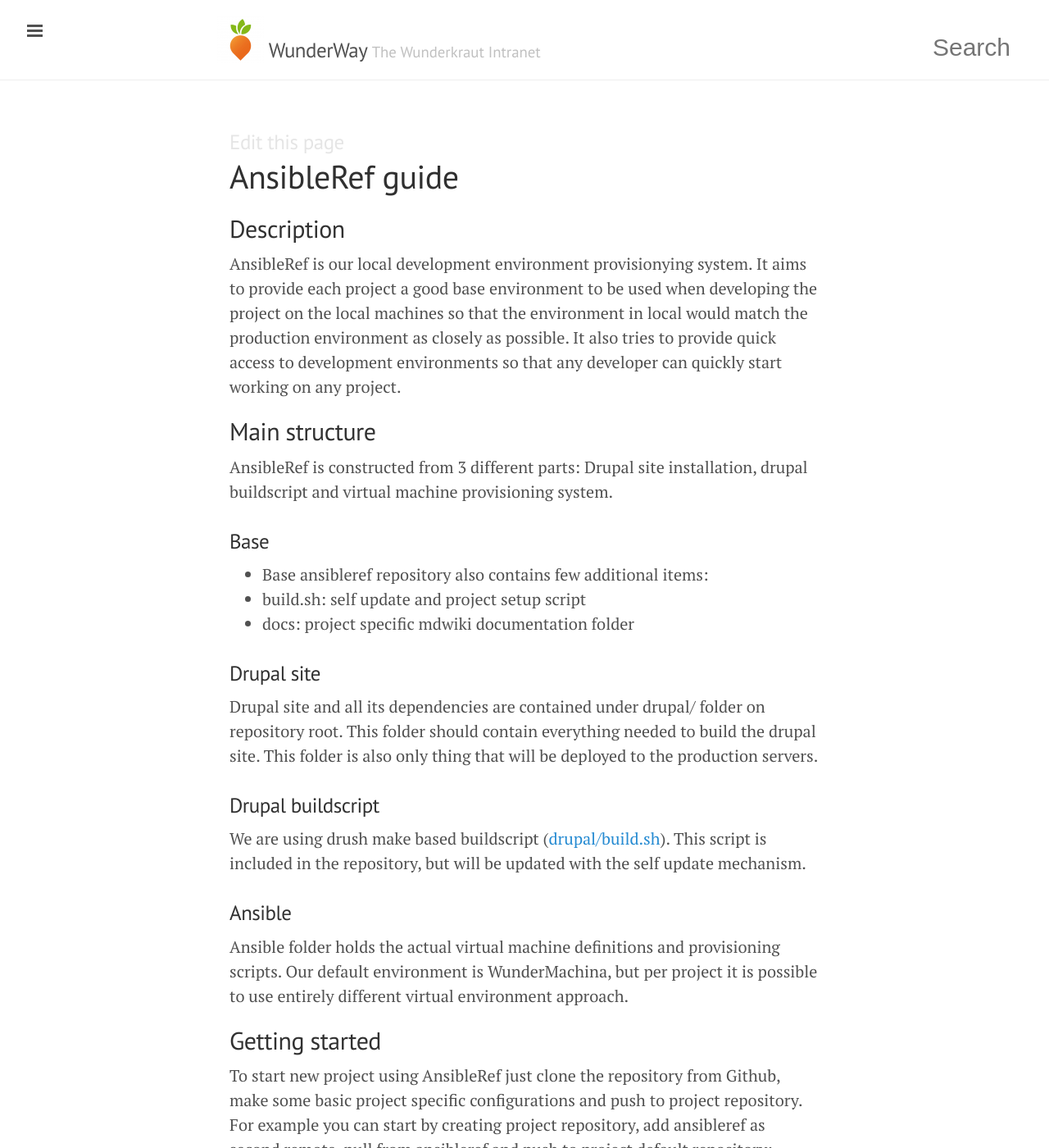
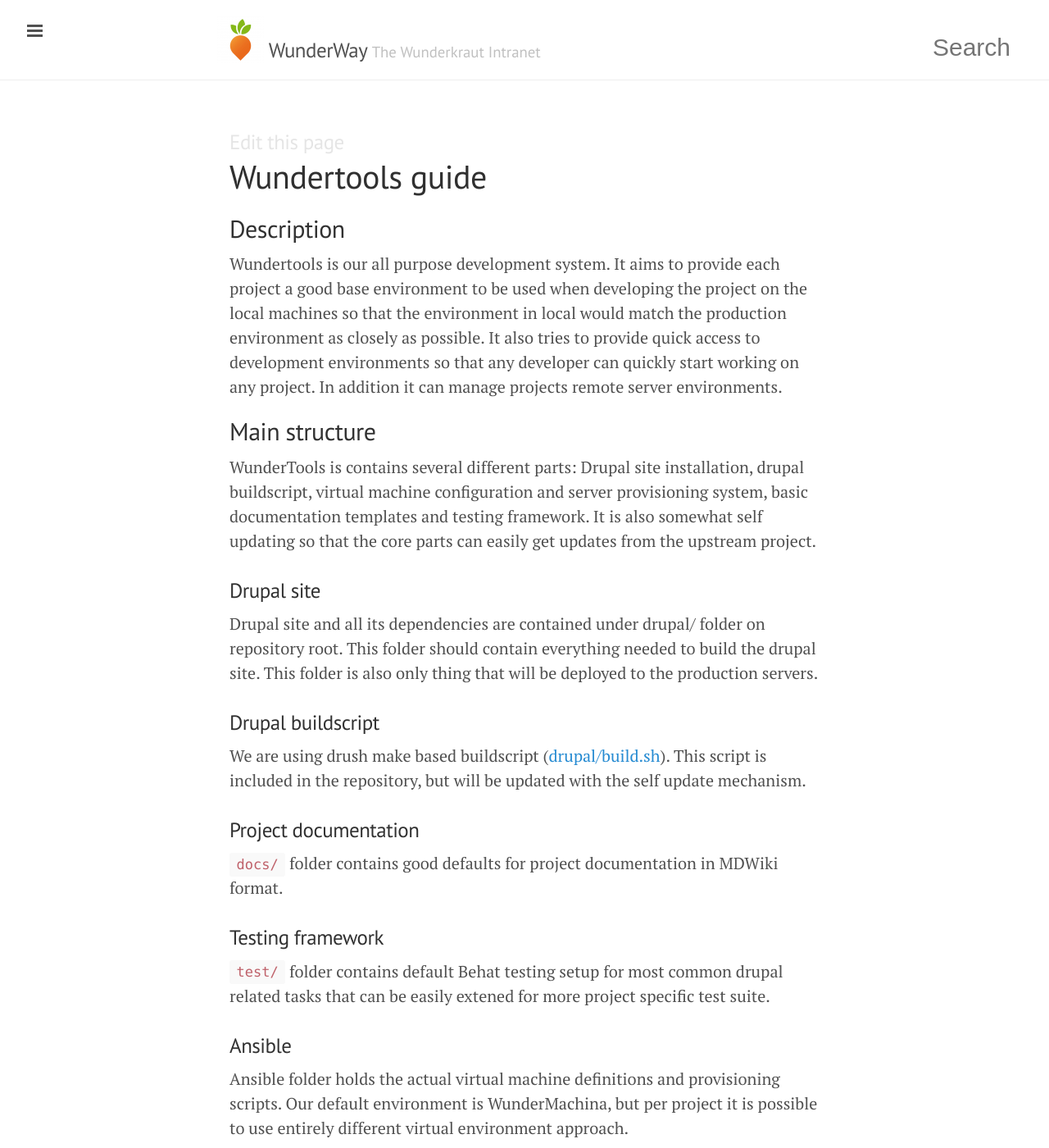
Before and after one commit to tormi/WunderWay, a Jekyll site: the page built from delivering-projects/wundertools-guide.md, in a window 1280 px wide and 1400 px high. Shown: the whole window at 82% size. Built offline with Jekyll 4.4.1, drawn with Linux system fonts in a browser that asks for light colours; nearby versions of some CDN libraries; some of the changed text lies outside the part shown.

Commit message:
Update guide for WunderTools.

````diff
--- a/delivering-projects/wundertools-guide.md
+++ b/delivering-projects/wundertools-guide.md
@@ -3,19 +3,14 @@
 section: how
 categories: Admin
 tags:
-title: AnsibleRef guide
+title: Wundertools guide
 ---
 
 ## Description
-AnsibleRef is our local development environment provisionying system. It aims to provide each project a good base environment to be used when developing the project on the local machines so that the environment in local would match the production environment as closely as possible. It also tries to provide quick access to development environments so that any developer can quickly start working on any project.
+Wundertools is our all purpose development system. It aims to provide each project a good base environment to be used when developing the project on the local machines so that the environment in local would match the production environment as closely as possible. It also tries to provide quick access to development environments so that any developer can quickly start working on any project. In addition it can manage projects remote server environments.
 
 ## Main structure
-AnsibleRef is constructed from 3 different parts: Drupal site installation, drupal buildscript and virtual machine provisioning system.
-
-### Base
-- Base ansibleref repository also contains few additional items:
-- build.sh: self update and project setup script
-- docs: project specific mdwiki documentation folder
+WunderTools is contains several different parts: Drupal site installation, drupal buildscript, virtual machine configuration and server provisioning system, basic documentation templates and testing framework. It is also somewhat self updating so that the core parts can easily get updates from the upstream project.
 
 ### Drupal site
 Drupal site and all its dependencies are contained under drupal/ folder on repository root. This folder should contain everything needed to build the drupal site. This folder is also only thing that will be deployed to the production servers.
@@ -23,18 +18,24 @@
 ### Drupal buildscript
 We are using drush make based buildscript ([drupal/build.sh](https://github.com/wunderkraut/build.sh)). This script is included in the repository, but will be updated with the self update mechanism.
 
+### Project documentation
+`docs/` folder contains good defaults for project documentation in MDWiki format.
+
+### Testing framework
+`test/` folder contains default Behat testing setup for most common drupal related tasks that can be easily extened for more project specific test suite.
+
 ### Ansible
 Ansible folder holds the actual virtual machine definitions and provisioning scripts. Our default environment is WunderMachina, but per project it is possible to use entirely different virtual environment approach.
 
 ## Getting started
-To start new project using AnsibleRef just clone the repository from Github, make some basic project specific configurations and push to project repository. For example you can start by creating project repository, add ansibleref as second remote, pull from ansibleref and push to project default repository:
+To start new project using WunderTools just clone the repository from Github, make some basic project specific configurations and push to project repository. For example you can start by creating project repository, add WunderTools as second remote, pull from ansibleref and push to project default repository:
 
 ```
-$ git clone git@beanstalkorsomething/projectname.git
-$ git remote add ansibleref git@github.com:wunderkraut/Ansibleref.git
-$ git pull ansibleref master
+$ git clone git@github.com:wunderkraut/projectname.git
+$ git remote add wundertools git@github.com:wunderkraut/WunderTools.git
+$ git pull wundertools master
 … edit configs etc…
-$ git commit -m ‘Adding ansibleref’
+$ git commit -m ‘Adding WunderTools’
 $ git push origin master
 ```
 
@@ -42,8 +43,9 @@
 conf/
 - project.yml: defines virtual environment and build.sh repository and version used
 - vagrant_local.yml: Vagrantfile configuration
-- vagrant.yml: Ansible roles for local box
-- variables.yml: Ansible configuration for local roles
+- vagrant.yml: Ansible configuration for local box
+- variables.yml: Common ansible configurations for all environments
+- develop.yml, stage.yml, production.yml: Ansible configurations for different server environments
 
 sync.sh
 - Basic project database sync and any additional tasks needed to be run after sync.
````
